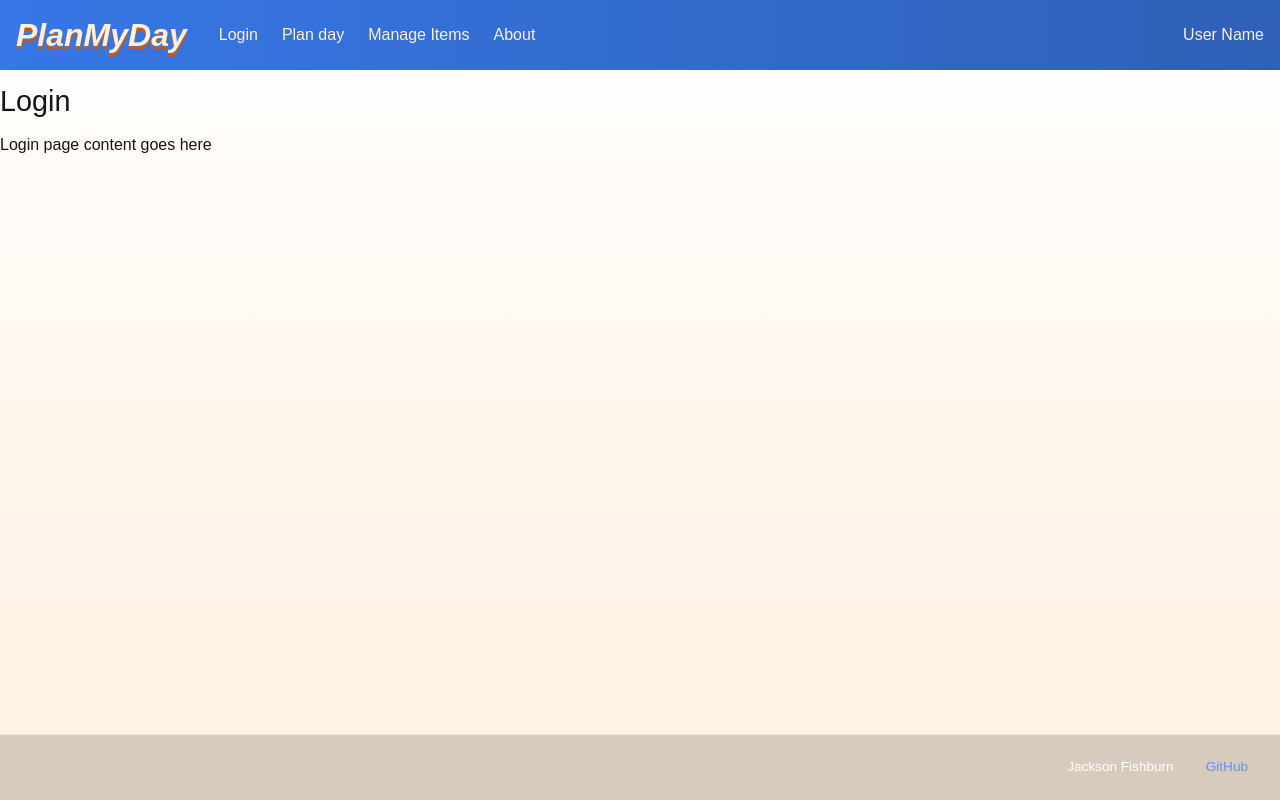
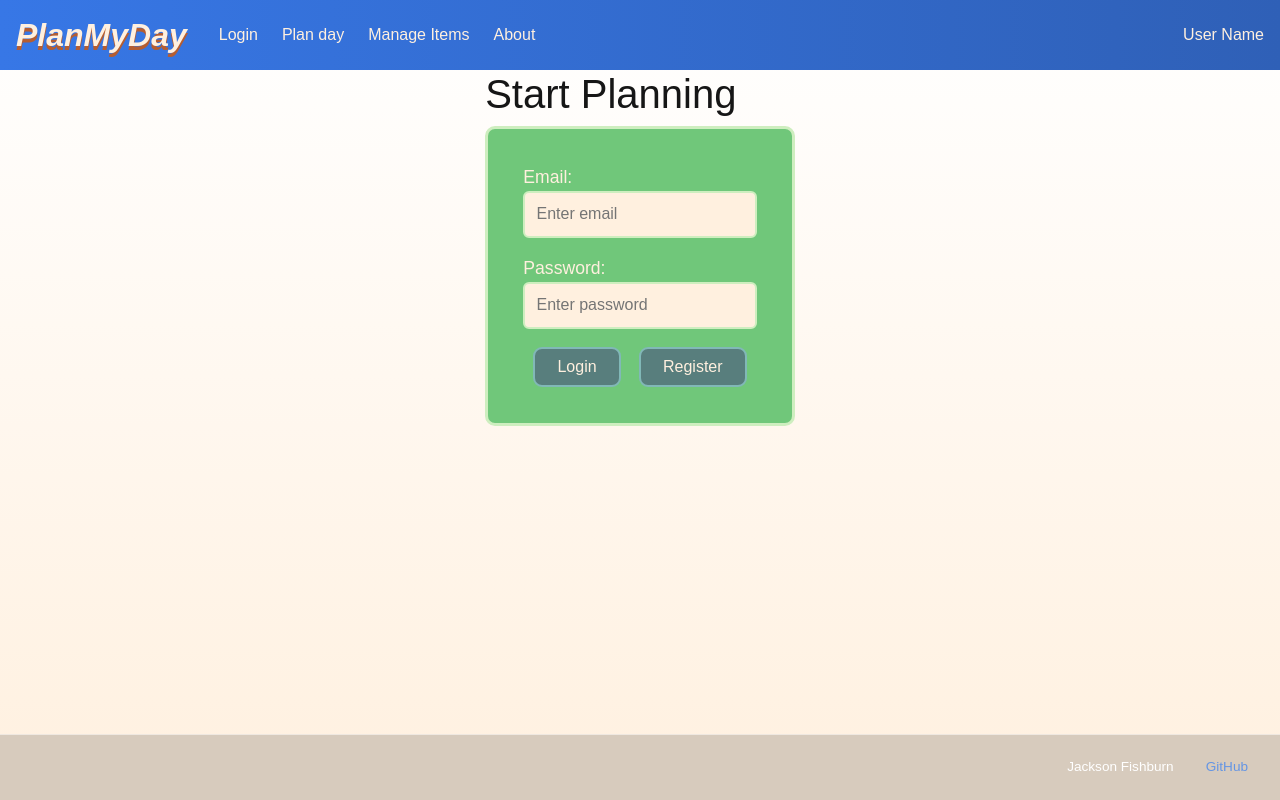
Before and after one commit to jacksonfishburn/dailyplanner, a React (Vite) app: page / in a window 1280 px wide. Built offline with nearby package versions, Linux system fonts and the light colour scheme.

Commit message:
login html transfered to react component

```diff
--- a/src/login/login.jsx
+++ b/src/login/login.jsx
@@ -1,11 +1,35 @@
 import React from 'react';
 import './login.css'
+import { useNavigate } from 'react-router-dom'
+
 
 export default function Login() {
+  const navigate = useNavigate();
+
+  const handleNavigateToItems = (e) => {
+    e.preventDefault();
+    navigate('/plan');
+  };
+
   return (
-    <div>
-      <h2>Login</h2>
-      <p>Login page content goes here</p>
+    <div className='login-container'>
+      <section className="login">
+        <h1>Start Planning</h1>
+        <form onSubmit={handleNavigateToItems}>
+          <div className="email">
+              <label>Email:</label>
+              <input className='login-input' type="text" placeholder="Enter email" />
+          </div>
+          <div className="password">
+              <label>Password:</label>
+              <input className='login-input' type="password" placeholder="Enter password" />
+          </div>
+          <div className="actions">
+              <button className='login-button' type="submit">Login</button>
+              <button className='login-button' type="submit">Register</button>
+          </div>
+        </form>
+      </section>
     </div>
   );
 }
--- a/src/plan/plan.jsx
+++ b/src/plan/plan.jsx
@@ -1,13 +1,21 @@
 import React from 'react';
 import './plan.css';
+import { useNavigate } from 'react-router-dom'
 
 export default function Plan() {
+  const navigate = useNavigate();
+
+  const handleNavigateToItems = (e) => {
+    e.preventDefault();
+    navigate('/items');
+  };
+
   return (
       <div className="plan-container">
         <div className="lists">
           <div className="outside">
             <h3>One-time</h3>
-            <form action="items.html" method="get">
+            <form onSubmit={handleNavigateToItems}>
               <button type="submit" className="plan-add-button">+</button>
             </form>
             </div>
@@ -16,7 +24,8 @@ export default function Plan() {
                 <li className="item" id="assignment">
                   <span className="item-name">Assignment</span>
                   <span className="item-duration">90m</span>
-                    </li>                    <li className="item" id="shopping">
+                </li>
+                <li className="item" id="shopping">
                   <span className="item-name">Shopping</span>
                   <span className="item-duration">45m</span>
                 </li>
@@ -52,7 +61,7 @@ export default function Plan() {
         <div className="lists">
           <div className="outside">
             <h3>Recurring</h3>
-            <form action="items.html" method="get">
+            <form onSubmit={handleNavigateToItems}>
               <button type="submit" className="plan-add-button">+</button>
             </form>
           </div>
```
Lines whose indentation alone changed are shown as unchanged.
